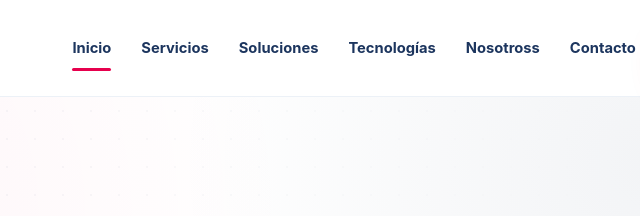
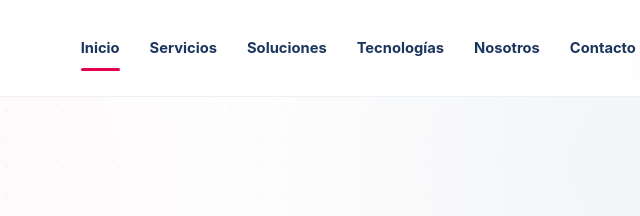
Before and after one commit to gidbor/verticeWeb, a plain HTML site: page index.html in a window 1280 px wide. Shown: the top 216 px of the page, 371-1011 px from the left. Drawn offline with Linux system fonts and the light colour scheme.

Commit message:
Prueba correción

```diff
--- a/index.html
+++ b/index.html
@@ -1025,7 +1025,7 @@
 <a href="#servicios">Servicios</a>
 <a href="#soluciones">Soluciones</a>
 <a href="#tecnologias">Tecnologías</a>
-<a href="nosotros.html">Nosotross</a>
+<a href="nosotros.html">Nosotros</a>
 <a href="#contacto">Contacto</a>
 </div>
 <a class="btn btn-primary header-cta" href="#contacto">Solicita información</a>
```
